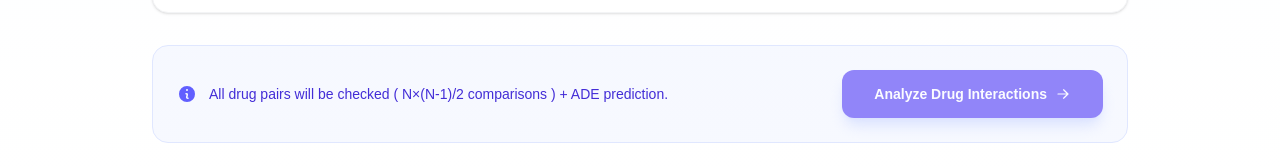
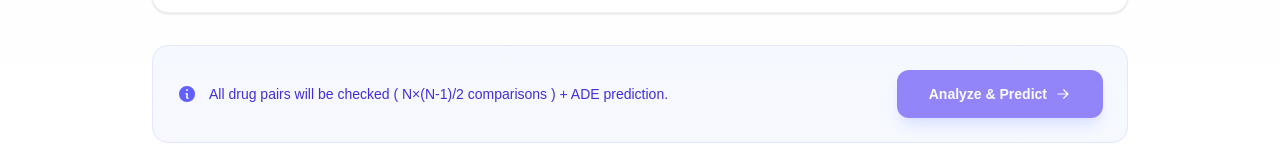
Before and after one commit to JahanRazh/SMART-POLYPHARMACY-AND-VITAMIN-RECOMMENDATION-SYSTEM-FOR-GERIATRIC-PATIENTS, a Next.js app in the folder smartpolycare/: page /Pages/Polypharmacy/Polyform in a window 1280 px wide. Shown: the part 1681-1849 px from the top of the page. Built offline with nearby package versions, Linux system fonts and the light colour scheme; no server answers.

Commit message:
feat: implement polypharmacy assessment form with patient demographics, drug input, liver/kidney function, and existing disease management.

```diff
--- a/smartpolycare/src/app/Pages/Polypharmacy/Polyform/page.tsx
+++ b/smartpolycare/src/app/Pages/Polypharmacy/Polyform/page.tsx
@@ -942,7 +942,7 @@ const PolypharmacyPage = () => {
                 </>
               ) : (
                 <>
-                  Analyze Drug Interactions
+                  Analyze & Predict
                   <svg xmlns="http://www.w3.org/2000/svg" viewBox="0 0 20 20" fill="currentColor" className="h-4 w-4 transition-transform group-hover:translate-x-0.5">
                     <path fillRule="evenodd" d="M3 10a.75.75 0 01.75-.75h10.638L10.23 5.29a.75.75 0 111.04-1.08l5.5 5.25a.75.75 0 010 1.08l-5.5 5.25a.75.75 0 11-1.04-1.08l4.158-3.96H3.75A.75.75 0 013 10z" clipRule="evenodd" />
                   </svg>
```
